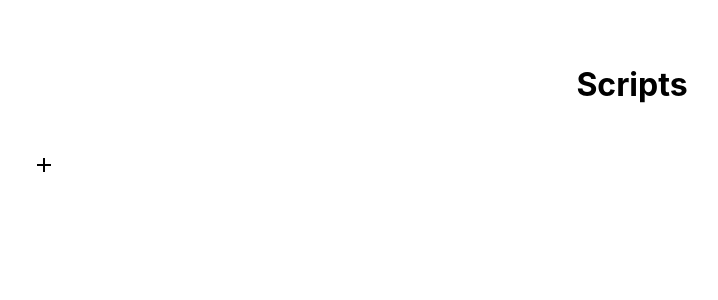
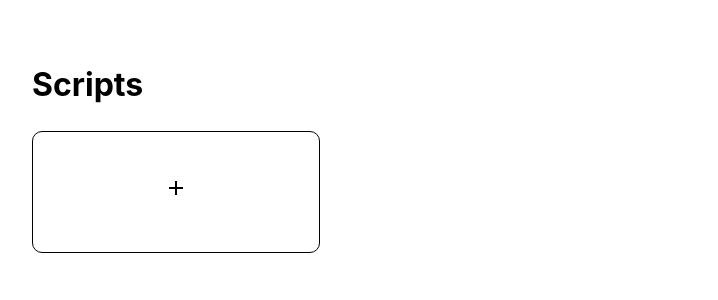
Before and after one commit to nonotnoah/mol-script-creator, a React (Vite) app: page / in a window 1280 px wide. Shown: the top 300 px of the page, without its empty margins (8-726 px from the left). Built offline with nearby package versions, Linux system fonts and the light colour scheme.

Commit message:
reading scripts still pretty buggy

```diff
--- a/src/App.scss
+++ b/src/App.scss
@@ -134,6 +134,19 @@
   // border: 1px solid red;
   .title-wrapper {
   display: flex;
-    border: 1px solid red;
+    // border: 1px solid red;
+  }
+  .projects-wrapper {
+
+  }
+  .project-wrapper {
+    border-radius: 10px;
+    border: 1px solid black;
+    padding: 10px;
+    height: 100px;
+    display: flex;
+    justify-content: center;
+    align-items: center ;
+
   }
 }
--- a/src/Home/Home.tsx
+++ b/src/Home/Home.tsx
@@ -22,6 +22,7 @@ export default function Home() {
   }, [])
 
   const navigate = (chosenScript: ScriptStore) => {
+    console.log(chosenScript)
     script.current = chosenScript
     setShowScript(true)
   }
@@ -36,10 +37,12 @@ export default function Home() {
       <div className="home-wrapper">
         {!showScript && (
           <>
-            <h1>Scripts</h1>
+            <div className="title-wrapper">
+              <h1>Scripts</h1>
+            </div>
             <div className="projects-wrapper">
-              <Grid container>
-                <Grid item key='new'>
+              <Grid container spacing={2}>
+                <Grid item xs={3}key='new'>
                   <div
                     className="project-wrapper"
                     onClick={() => createNewScript()}
@@ -50,7 +53,7 @@ export default function Home() {
                   </div>
                 </Grid>
                 {scripts.map((script, idx) => (
-                  <Grid item key={idx}>
+                  <Grid item xs={3} key={idx}>
                     <Project script={script} navigate={(script) => navigate(script)}></Project>
                   </Grid>
                 ))}
--- a/src/Home/Project.tsx
+++ b/src/Home/Project.tsx
@@ -12,7 +12,7 @@ export default function Project({ navigate, script }: ProjectProps) {
       onClick={() => navigate(script)}
     >
       <h2 className="project-title">
-        {script.title}
+        title: {script.title}
       </h2>
     </div>
   )
--- a/src/Row Components/Row.tsx
+++ b/src/Row Components/Row.tsx
@@ -148,7 +148,6 @@ export default function Row({ rowData, id, returnRowData, deleteRow }: RowProps)
   return (
     <>
       <div className='row' key={`row${rowData.id}`}>
-        {rowData.m}
         <div className="delete-row-btn-wrapper">
           <Fab size='small' onClick={() => deleteRow(id)} className='delete-row-btn hide'>
             <DeleteOutline color='error' />
--- a/src/ScriptEditor.tsx
+++ b/src/ScriptEditor.tsx
@@ -11,7 +11,12 @@ interface ScriptEditProps {
 
 function ScriptEditor({ loadedScript }: ScriptEditProps) {
   React.useEffect(() => {
-    addRow()
+    componentScriptData.current = loadedScript.script
+    setRowObj(loadedScript.script)
+    console.log("🚀 ~ file: ScriptEditor.tsx:15 ~ React.useEffect ~ loadedScript:", loadedScript)
+    if (loadedScript.title == 'Untitled Script') {
+      addRow()
+    }
   }, [])
   const loadScript = () => {
     loadedScript && loadedScript.map(msg => {
@@ -38,7 +43,7 @@ function ScriptEditor({ loadedScript }: ScriptEditProps) {
   }
   const rowRef = React.useRef<{ [id: number]: Message }>({})
   const [rowObj, setRowObj] = React.useState<{ [id: number]: Message }>({})
-  const rowId = React.useRef(0)
+  const rowId = React.useRef(Object.keys(loadedScript.script).length)
   const addRow = () => {
     const id = rowId.current += 1
     console.log(id, 'added')
@@ -100,7 +105,7 @@ function ScriptEditor({ loadedScript }: ScriptEditProps) {
     <>
       <div className="wrapper">
         <div className="title-wrapper">
-          <h1>Title</h1>
+          <h1>{loadedScript.title}</h1>
         </div>
         {Object.values(rowObj).map((row, idx) => (
           <div className="row-wrapper" key={idx}>
```
